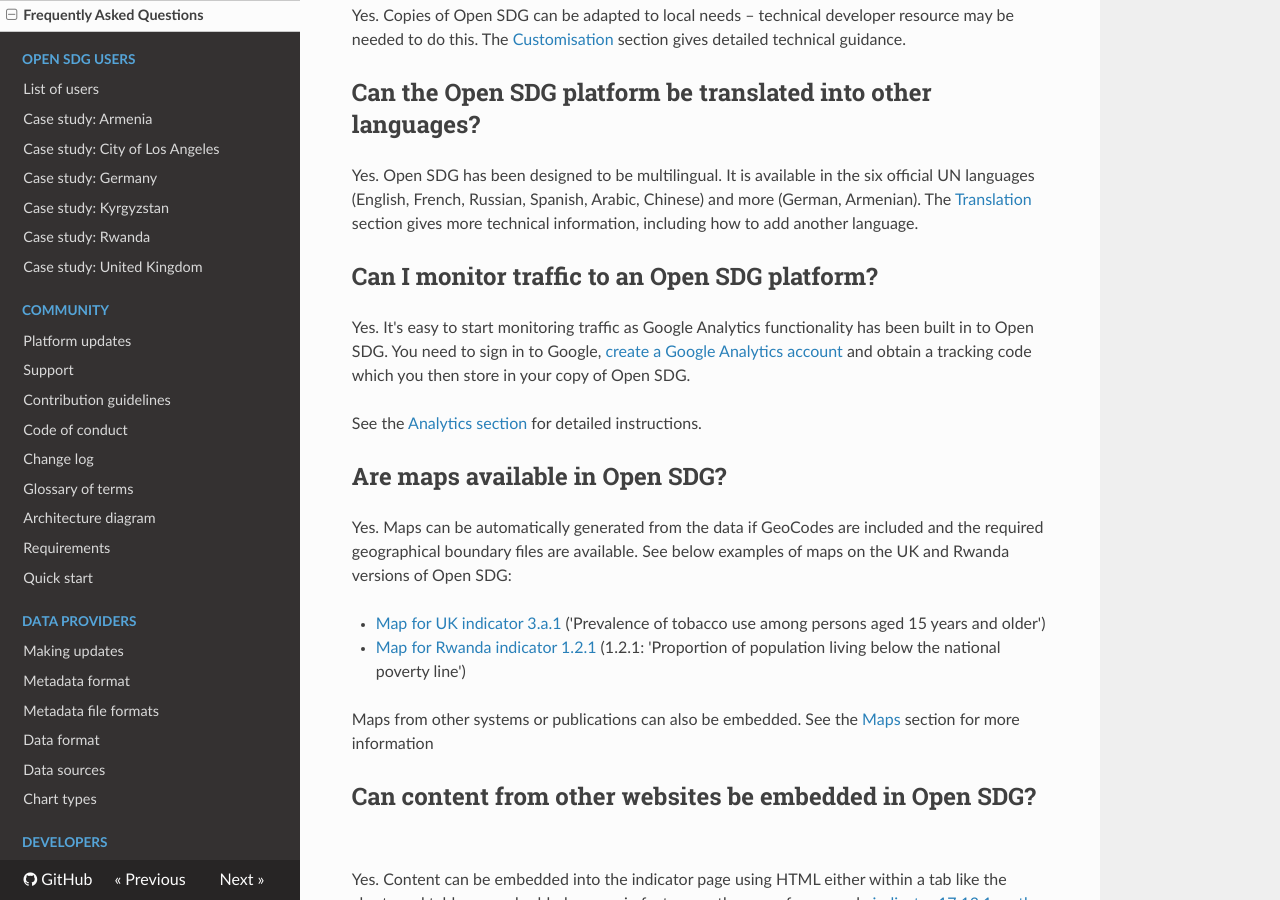
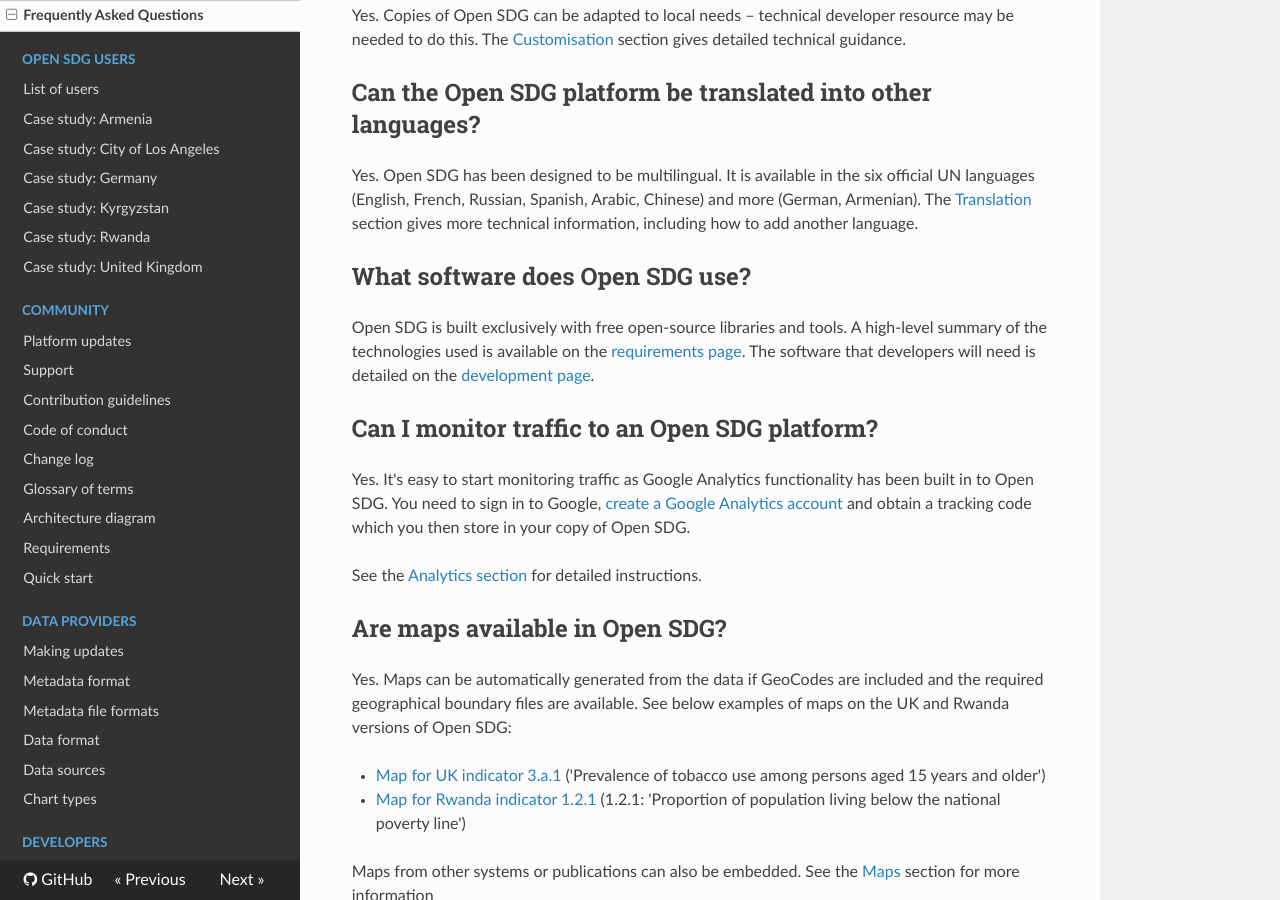
Before and after one commit to open-sdg/open-sdg, an MkDocs documentation site: the page built from docs/faq.md, in a window 1280 px wide and 900 px high, scrolled down 724 px. Built offline with MkDocs 1.6.1, drawn with Linux system fonts in a browser that asks for light colours; nearby versions of some CDN libraries; old or Windows-style settings are respelled for this version of MkDocs.

Commit message:
Update faq.md
Added info re software and technologies used, moved from 'About' page

```diff
--- a/docs/faq.md
+++ b/docs/faq.md
@@ -26,6 +26,10 @@
 
 Yes. Open SDG has been designed to be multilingual. It is available in the six official UN languages (English, French, Russian, Spanish, Arabic, Chinese) and more (German, Armenian). The [Translation](translation.md) section gives more technical information, including
 how to add another language.
+
+## What software does Open SDG use?
+
+Open SDG is built exclusively with free open-source libraries and tools. A high-level summary of the technologies used is available on the [requirements page](requirements.md). The software that developers will need is detailed on the [development page](development.md).
 
 ## Can I monitor traffic to an Open SDG platform?
 
```
